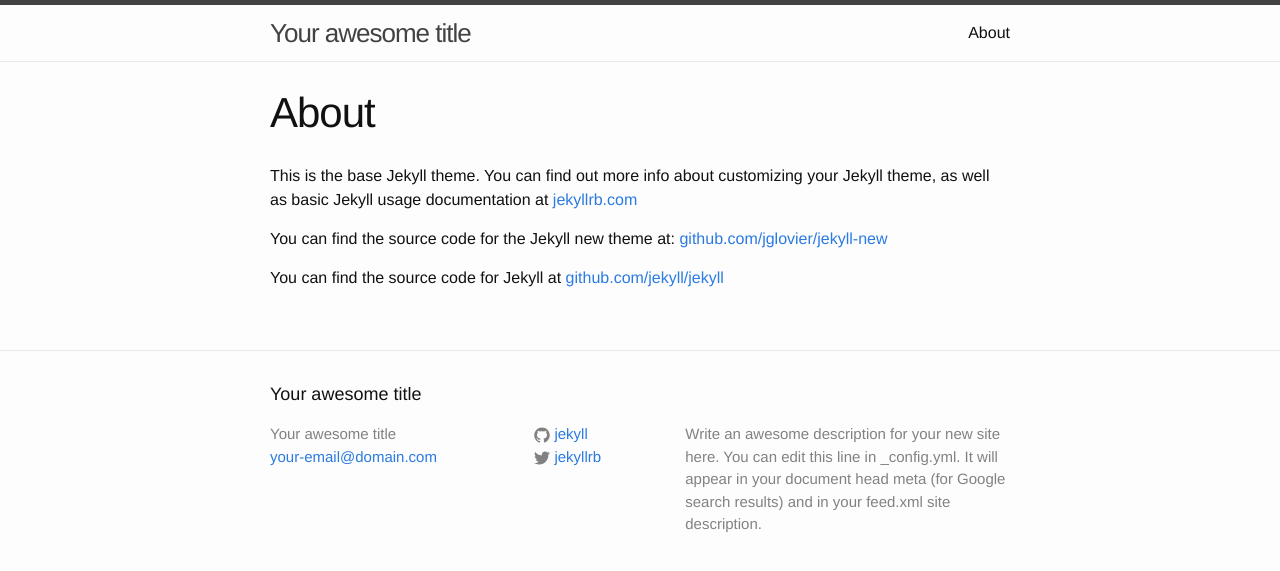
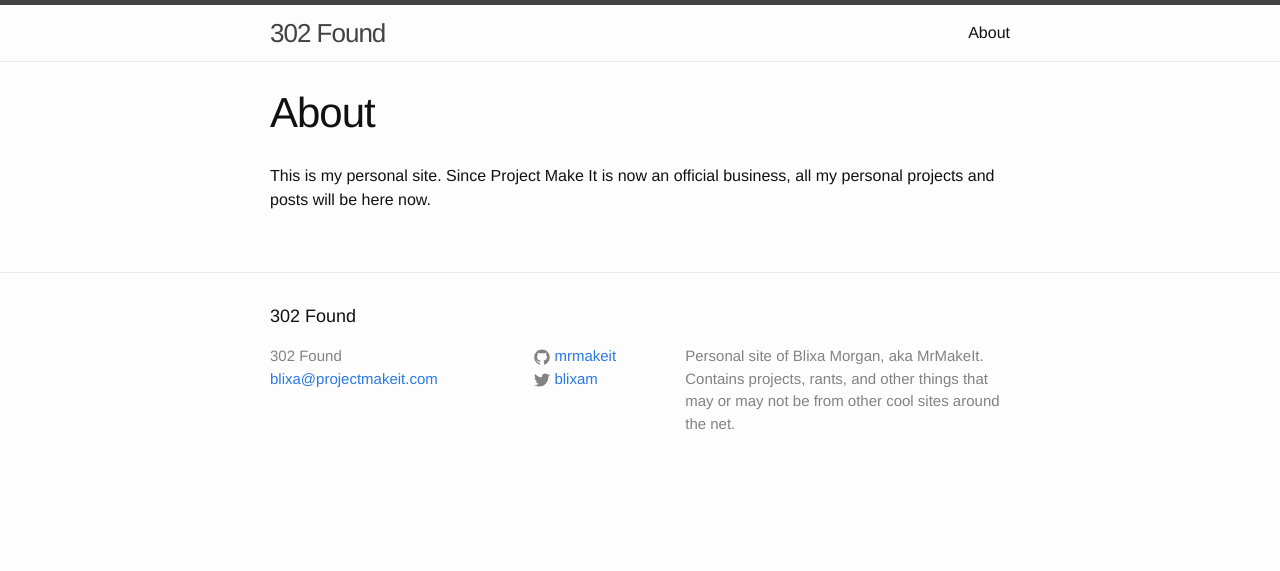
Before and after one commit to Faeranne/faeranne.github.io, a Jekyll site: the page built from about.md, in a window 1280 px wide. Shown: the top 571 px of the page. Built offline with Jekyll 4.4.1, drawn with Linux system fonts in a browser that asks for light colours.

Commit message:
setup and add post about project make it

```diff
--- a/_config.yml
+++ b/_config.yml
@@ -1,14 +1,13 @@
 # Site settings
-title: Your awesome title
-email: your-email@domain.com
+title: 302 Found
+email: blixa@projectmakeit.com
 description: > # this means to ignore newlines until "baseurl:"
-  Write an awesome description for your new site here. You can edit this
-  line in _config.yml. It will appear in your document head meta (for
-  Google search results) and in your feed.xml site description.
+  Personal site of Blixa Morgan, aka MrMakeIt.  Contains projects, rants, and
+  other things that may or may not be from other cool sites around the net.
 baseurl: "" # the subpath of your site, e.g. /blog/
-url: "http://yourdomain.com" # the base hostname & protocol for your site
-twitter_username: jekyllrb
-github_username:  jekyll
-
+url: "http://www.mrmakeit.me" # the base hostname & protocol for your site
+twitter_username: blixam
+github_username:  mrmakeit
+google_plus: +BlixaMorgan
 # Build settings
 markdown: kramdown
--- a/about.md
+++ b/about.md
@@ -4,8 +4,4 @@ title: About
 permalink: /about/
 ---
 
-This is the base Jekyll theme. You can find out more info about customizing your Jekyll theme, as well as basic Jekyll usage documentation at [jekyllrb.com](http://jekyllrb.com/)
-
-You can find the source code for the Jekyll new theme at: [github.com/jglovier/jekyll-new](https://github.com/jglovier/jekyll-new)
-
-You can find the source code for Jekyll at [github.com/jekyll/jekyll](https://github.com/jekyll/jekyll)
+This is my personal site.  Since Project Make It is now an official business, all my personal projects and posts will be here now.
```
Also changed, not shown: _posts/2014-10-23-Projectmakeit.markdown (added, +15 -0 lines), _posts/2014-10-23-welcome-to-jekyll.markdown (deleted, +0 -25 lines).
